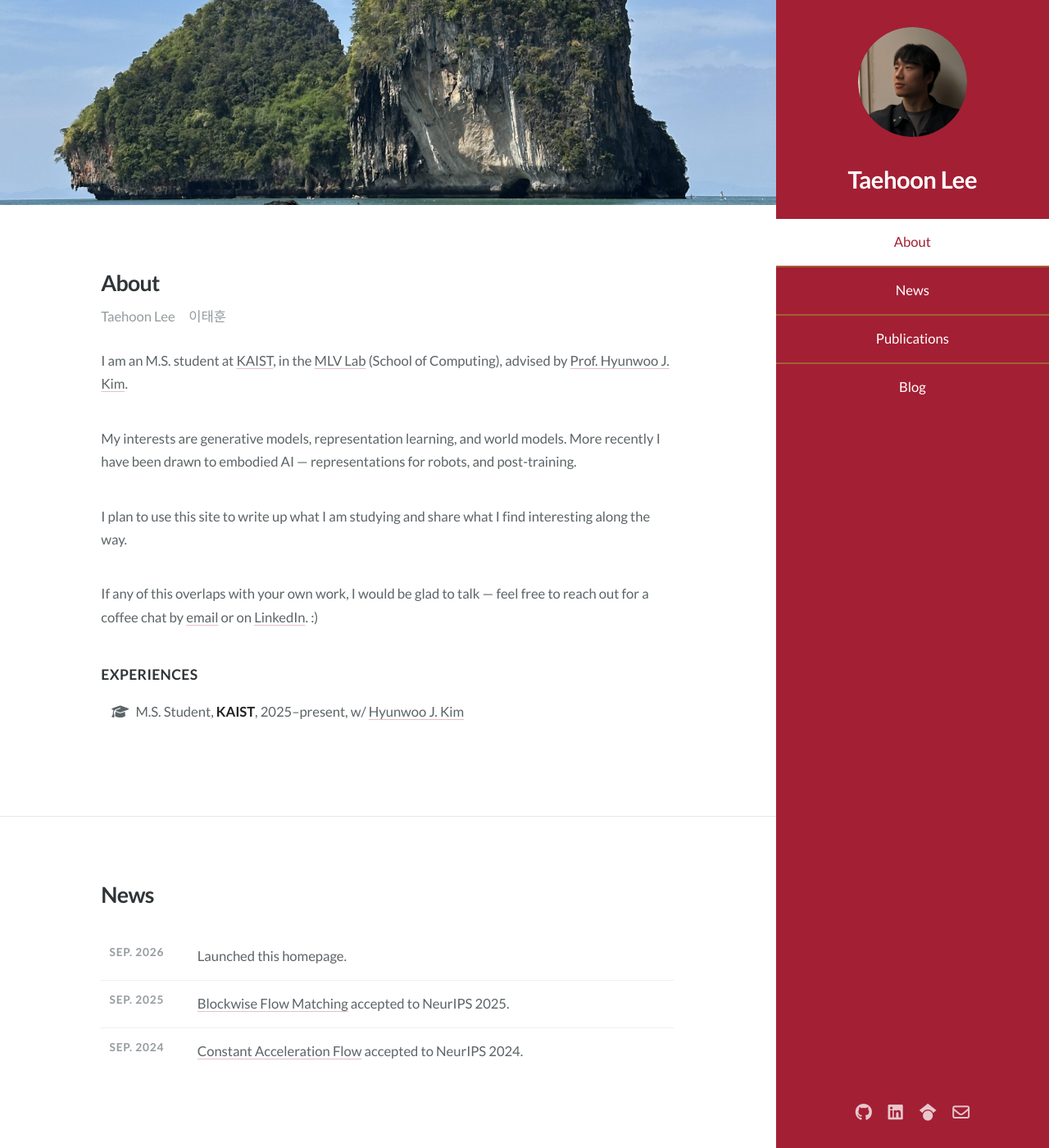
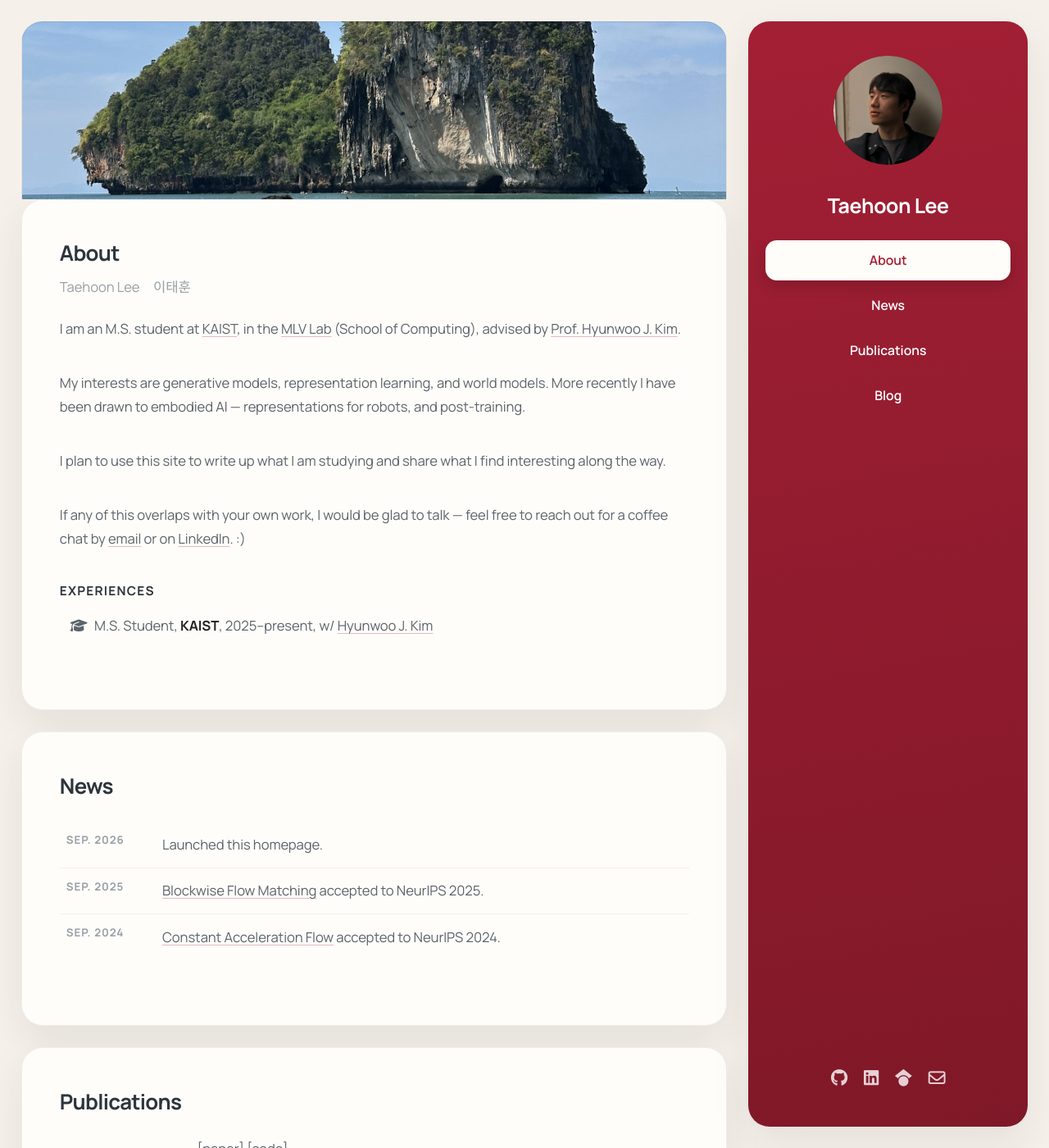
Before and after one commit to LTH9898/lth9898.github.io, a Jekyll site: the page built from index.html, in a window 1280 px wide and 1400 px high. Shown: the whole window at 82% size. Built offline with Jekyll 4.4.1, drawn with Linux system fonts in a browser that asks for light colours.

Commit message:
Move the layout to cards on a warm ground
The template put the content in a fixed-width column on a white page with
the sidebar bleeding to the right edge. That column's side margins moved
with the viewport — about 33px of gutter at 1100px wide but 170px at
1440px — so the page never sat at a consistent inset and read as though
it did not fit the window.

Restructures it around cards, following the direction of the reference
site the layout was asked to resemble:

- Warm ground (#f5f1ea) behind rounded off-white cards, one per section,
  with a soft shadow and a fixed inset. Gutters are now identical at
  every width.
- The banner is #about:before, a block ahead of the card rather than
  inside it, so it takes the same width and rounds only its top; the
  About card rounds only its bottom and the two read as one panel.
- The sidebar becomes a floating rounded panel painted by #header:before,
  inset on all sides, with a maroon gradient. Nav items become pills.
  Scoped above 1024px, where skel still positions the sidebar; below
  that it turns the sidebar into an off-canvas panel and resets it.
- Manrope replaces the unloaded Lato reference.

Four things the restructure turned up:

- skel sets .container width per breakpoint with !important (its "85%!"
  syntax), which left the card narrower than the banner above it. The
  card now fills the padded column instead.
- Reserving space for the sidebar on #main left #footer, a sibling, free
  to run under it. The reserve goes back on #wrapper.
- style.css caps and centres the layout above 1568px assuming a 23em
  sidebar; the panel is 22em, so both halves of that calculation are
  restated or the wrapper ends up wider than the space reserved.
- The template styles inline code as white on #555. Against a light chip
  the text was invisible, so the colour comes with the background now.

Also drops the fixed 270px height on .news-scroll, which left dead space
with only a few items, clears the white row background the "invisible"
Experiences table painted on the off-white card, palettes the
below-1024px title bar and side panel, and keeps the Blog nav item
active on post pages.

Checked at 375, 900, 1100, 1440 and 1700px: no horizontal overflow,
gutters symmetric, banner and card aligned, footer clear of the sidebar.

Co-Authored-By: Claude Opus 5 <noreply@anthropic.com>

```diff
--- a/_config.yml
+++ b/_config.yml
@@ -32,6 +32,7 @@ defaults:
     values:
       layout: post
       math: true
+      blog_active: true
 
 exclude:
   - README.md
--- a/_includes/head.html
+++ b/_includes/head.html
@@ -4,6 +4,10 @@
   <title>{% if page.title and page.url != '/' %}{{ page.title }} &middot; {{ site.title }}{% else %}{{ site.title }}{% endif %}</title>
   <link rel="stylesheet" href="{{ '/css/fa6-all.min.css' | relative_url }}">
   <link rel="stylesheet" href="{{ '/css/fa6-local-fonts.css' | relative_url }}">
+  <link rel="preconnect" href="https://fonts.googleapis.com">
+  <link rel="preconnect" href="https://fonts.gstatic.com" crossorigin>
+  <link rel="stylesheet"
+    href="https://fonts.googleapis.com/css2?family=Manrope:wght@400;500;600;700;800&display=swap">
   <link rel="stylesheet" href="{{ '/css/blog.css' | relative_url }}">
   <meta name="viewport" content="width=device-width, initial-scale=1">
   <meta http-equiv="content-type" content="text/html; charset=utf-8">
--- a/css/refine.css
+++ b/css/refine.css
@@ -1,22 +1,39 @@
 /*
-  Visual refinements layered on top of the Read Only template (css/style.css).
+  Visual layer over the Read Only template (css/style.css).
 
-  Kept deliberately restrained: the template's structure, maroon sidebar and
-  overall proportions are unchanged. What this file adjusts is the finish —
-  typography, spacing rhythm, rule weights, hover and focus states — so the
-  page reads as current without becoming a different design.
+  The template puts content in a fixed-width column against a white page with
+  the sidebar bleeding to the right edge. That column's side margins swing with
+  the viewport — roughly 33px at 1100px wide but 170px at 1440px — so the page
+  never sits at a consistent inset and reads as if it does not fit the window.
 
-  Loaded after style.css, so equal-specificity rules here win.
+  This file moves the layout to cards on a warm ground: the content sits in a
+  rounded panel with a fixed inset, and the sidebar becomes a floating panel
+  rather than a full-bleed edge. Margins are then the same at every width.
+
+  Loaded at the end of <body> because skel injects style.css and its breakpoint
+  variants into <head> at runtime; a <head> link would lose the cascade to them.
 */
 
 :root {
+  --ground: #f5f1ea;
+  --card: #fffdfa;
+  --card-edge: rgba(40, 25, 17, 0.07);
+  --card-shadow: 0 18px 48px rgba(40, 25, 17, 0.08);
+  --card-shadow-soft: 0 8px 24px rgba(40, 25, 17, 0.05);
+
   --brand: #a31f34;
-  --brand-dark: #7f1828;
-  --ink: #2f3437;
-  --ink-soft: #5c6467;
-  --ink-faint: #949c9f;
-  --rule: #e9e7e5;
-  --rule-soft: #f2f0ee;
+  --brand-deep: #7f1828;
+
+  --ink: #2d353c;
+  --ink-soft: #5b646b;
+  --ink-faint: #98a0a6;
+  --rule: #ece7e0;
+  --rule-soft: #f4f0ea;
+
+  --radius: 26px;
+  --radius-sm: 14px;
+  --inset: 26px;
+  --measure: 1000px;
 }
 
 /* --------------------------------------------------------------- Typography */
@@ -25,9 +42,12 @@ body,
 input,
 select,
 textarea {
+  background: var(--ground);
   color: var(--ink-soft);
+  font-family: 'Manrope', 'Lato', -apple-system, BlinkMacSystemFont, 'Segoe UI',
+    sans-serif;
   font-size: 12.5pt;
-  letter-spacing: -0.003em;
+  letter-spacing: -0.005em;
   line-height: 1.72;
   -webkit-font-smoothing: antialiased;
   -moz-osx-font-smoothing: grayscale;
@@ -40,13 +60,17 @@ h4,
 h5,
 h6 {
   color: var(--ink);
-  letter-spacing: -0.018em;
+  letter-spacing: -0.02em;
+}
+
+header.major {
+  margin-bottom: 1.5em;
 }
 
 header.major h2 {
   color: var(--ink);
-  font-size: 1.6em;
-  letter-spacing: -0.025em;
+  font-size: 1.55em;
+  letter-spacing: -0.028em;
 }
 
 header.major h2 + p {
@@ -54,15 +78,10 @@ header.major h2 + p {
   font-size: 1em;
 }
 
-/* The section header sat tight against its body copy; give it room. */
-header.major {
-  margin-bottom: 1.6em;
-}
-
 #about h3 {
   color: var(--ink);
-  font-size: 1.05em;
-  letter-spacing: 0.02em;
+  font-size: 0.92em;
+  letter-spacing: 0.08em;
   margin-top: 2.4em;
   text-transform: uppercase;
 }
@@ -74,14 +93,14 @@ header.major {
 /* -------------------------------------------------------------------- Links */
 
 /*
-  The template underlines every link with a 1px border and flips it to pure
-  blue (#0000ff) on hover, which fights the maroon palette. Use a real
-  underline with an offset instead, and hover into the brand colour.
+  The template underlines links with a 1px border and flips them to pure blue
+  on hover, which fights the palette. Use a real underline with an offset and
+  hover into the brand colour instead.
 */
 a {
   border-bottom: 0;
   text-decoration: underline;
-  text-decoration-color: rgba(163, 31, 52, 0.28);
+  text-decoration-color: rgba(163, 31, 52, 0.3);
   text-decoration-thickness: 1px;
   text-underline-offset: 0.18em;
   transition:
@@ -95,12 +114,11 @@ a:hover {
 }
 
 a:focus-visible {
-  border-radius: 2px;
+  border-radius: 3px;
   outline: 2px solid var(--brand);
   outline-offset: 2px;
 }
 
-/* Links that are chrome rather than prose carry no underline. */
 #nav a,
 #header a,
 .icons a,
@@ -118,18 +136,58 @@ a.lowkey:hover,
   text-underline-offset: 0.18em;
 }
 
-/* ------------------------------------------------------------------ Sections */
+/* ------------------------------------------------------------------- Layout */
 
-/*
-  6px of solid grey between sections read as a hard chunk. A hairline plus
-  slightly tighter vertical padding gives the same separation more quietly.
-*/
+#wrapper {
+  background: transparent;
+}
+
+#main {
+  padding: var(--inset) var(--inset) 0 var(--inset);
+}
+
+/* Cards carry the separation now, so the dividing rules go. */
 #main > section {
-  border-top: solid 1px var(--rule);
+  border-top: 0;
+}
+
+#main > section > .container,
+#footer .container {
+  /*
+    skel sets .container width per breakpoint with !important (its "85%!"
+    syntax), which would leave the card narrower than the banner above it.
+    Match them by letting the card fill the padded main column instead.
+  */
+  width: auto !important;
 }
 
 #main > section > .container {
-  padding: 4.5em 0 4em 0;
+  background: var(--card);
+  border: solid 1px var(--card-edge);
+  border-radius: var(--radius);
+  box-shadow: var(--card-shadow);
+  margin: 0 auto var(--inset) auto;
+  max-width: var(--measure);
+  padding: 2.75em 2.75em 2.5em 2.75em;
+}
+
+/*
+  The banner is #about:before, a block ahead of the card. Match its width and
+  round only its top so the two read as one panel.
+*/
+#about:before {
+  border: solid 1px var(--card-edge);
+  border-bottom: 0;
+  border-radius: var(--radius) var(--radius) 0 0;
+  height: 13em;
+  margin: 0 auto;
+  max-width: var(--measure);
+  width: 100%;
+}
+
+#about > .container {
+  border-radius: 0 0 var(--radius) var(--radius);
+  border-top: 0;
 }
 
 /* --------------------------------------------------------------------- News */
@@ -149,39 +207,51 @@ a.lowkey:hover,
 
 #news table td,
 #news table th {
-  padding: 0.85em 0.75em;
+  padding: 0.8em 0.6em;
 }
 
 #news .news-date {
   color: var(--ink-faint);
-  font-size: 0.82em;
-  font-weight: 600;
-  letter-spacing: 0.06em;
+  font-size: 0.8em;
+  font-weight: 700;
+  letter-spacing: 0.07em;
   text-transform: uppercase;
   white-space: nowrap;
+}
+
+/* The template pins this to 270px, leaving dead space with only a few items. */
+.news-scroll {
+  height: auto;
+  max-height: 270px;
+}
+
+/*
+  The "invisible" tables (Experiences) still paint a white row background,
+  which shows as a pale box now that the card is off-white.
+*/
+table.invisible tbody.invisible tr.invisible,
+table.invisible tbody.invisible tr.invisible:nth-child(2n + 1) {
+  background-color: transparent;
+  border: 0;
 }
 
 /* ------------------------------------------------------------- Publications */
 
 .features .feature-item {
-  border-top: solid 1px var(--rule-soft);
-  border-radius: 5px;
-  margin-bottom: 0.25em;
-  padding: 1.25em 0.75em;
+  border-top: 0;
+  border-radius: var(--radius-sm);
+  margin-bottom: 0.5em;
+  padding: 1.1em;
   transition: background-color 0.18s ease;
 }
 
 .features .feature-item:hover {
-  background: #faf9f8;
-}
-
-.features .feature-item:first-child {
-  padding-top: 1.25em;
+  background: rgba(163, 31, 52, 0.035);
 }
 
 .features .feature-item .image img {
   border: solid 1px var(--rule);
-  border-radius: 4px;
+  border-radius: 8px;
   height: auto;
 }
 
@@ -193,27 +263,105 @@ a.lowkey:hover,
 
 /* ------------------------------------------------------------------ Sidebar */
 
+/*
+  Below the medium breakpoint skel turns the sidebar into an off-canvas panel
+  and resets its positioning, so the floating-panel treatment is desktop only.
+*/
+@media screen and (min-width: 1025px) {
+  /*
+    Keep the reserve on #wrapper rather than #main: #footer is a sibling of
+    #main, so margin on #main alone leaves the footer running under the
+    sidebar. 22em matches the narrowed panel below.
+  */
+  #wrapper {
+    padding-right: 22em;
+  }
+
+  #header {
+    background: transparent;
+    padding: var(--inset) var(--inset) var(--inset) 0;
+    right: 0;
+    width: 22em;
+  }
+
+  #header:before {
+    background: linear-gradient(170deg, var(--brand) 0%, var(--brand-deep) 100%);
+    border-radius: var(--radius);
+    box-shadow: var(--card-shadow);
+    content: '';
+    inset: var(--inset) var(--inset) var(--inset) 0;
+    position: absolute;
+    z-index: -1;
+  }
+
+  #header > header {
+    padding: 2.5em 2em 1.75em 2em;
+  }
+
+  #header > footer {
+    padding: 2em 2em 2.5em 2em;
+  }
+
+  #header > nav {
+    padding: 0 1.25em;
+  }
+}
+
+/*
+  style.css caps and centres the layout above 1568px using a 23em sidebar. The
+  panel here is 22em, so both halves of that calculation have to be restated or
+  the wrapper ends up 1em wider than the space actually reserved and the footer
+  slides under the sidebar.
+*/
+@media screen and (min-width: 1568px) {
+  #wrapper {
+    margin-left: auto;
+    margin-right: auto;
+    max-width: calc(1200px + 22em);
+  }
+
+  #header {
+    right: calc((100vw - (1200px + 22em)) / 2);
+  }
+}
+
 #header > header .avatar img {
-  box-shadow: 0 2px 14px rgba(0, 0, 0, 0.22);
+  box-shadow: 0 4px 18px rgba(0, 0, 0, 0.28);
 }
 
 #header > header h1 {
-  letter-spacing: -0.015em;
+  font-size: 1.5em;
+  letter-spacing: -0.02em;
 }
 
-#nav ul li a {
+/* Nav as pills rather than full-width bars with dividing rules. */
+#header > nav ul li {
+  border-top: 0;
+  margin-bottom: 0.35em;
+}
+
+#header > nav ul li a {
+  border-radius: var(--radius-sm);
+  font-size: 0.95em;
+  font-weight: 600;
+  padding: 0.7em 1em;
   transition:
     background-color 0.18s ease,
     color 0.18s ease;
 }
 
-#nav ul li a:not(.active):hover {
-  background: rgba(255, 255, 255, 0.09);
-  color: #fff !important;
+#header > nav ul li a:not(.active):hover {
+  background: rgba(255, 255, 255, 0.12);
+}
+
+#header > nav ul li a.active {
+  background: #fffdfa;
+  box-shadow: 0 6px 18px rgba(0, 0, 0, 0.16);
+  color: var(--brand) !important;
 }
 
 #header footer .icons a {
-  opacity: 0.75;
+  opacity: 0.8;
   transition:
     opacity 0.18s ease,
     transform 0.18s ease;
@@ -227,19 +375,121 @@ a.lowkey:hover,
 /* ------------------------------------------------------------------- Footer */
 
 #footer {
-  background: #f6f5f4;
-  border-top: solid 1px var(--rule);
+  background: transparent;
+  border-top: 0;
   color: var(--ink-faint);
+  padding: 0 var(--inset) 2.5em var(--inset);
+}
+
+/* Line the footer up with the cards above it. */
+#footer .container {
+  margin: 0 auto;
+  max-width: var(--measure);
 }
 
 #footer .copyright {
-  font-size: 0.82em;
+  font-size: 0.8em;
+}
+
+#footer .copyright li {
+  border-left-color: var(--rule);
 }
 
 .footer-logo img {
   border-radius: 12px;
-  max-width: 44px;
+  max-width: 40px;
   opacity: 0.9;
+}
+
+/* -------------------------------------------------------------------- Blog */
+
+.post-list-item {
+  border-top-color: var(--rule-soft);
+}
+
+.post-list-date {
+  color: var(--ink-faint);
+}
+
+.post-list-title {
+  color: var(--ink);
+}
+
+.post-list-desc {
+  color: var(--ink-soft);
+}
+
+.tag {
+  background: rgba(163, 31, 52, 0.07);
+  border-radius: 999px;
+  color: #8a6a6f;
+  font-weight: 600;
+}
+
+a.tag:hover,
+.tag.is-active {
+  background: var(--brand);
+  color: #fff;
+}
+
+.tag-filter {
+  border-bottom-color: var(--rule);
+}
+
+.post-body pre {
+  border-radius: 10px;
+}
+
+/* The template's inline code is white on #555; our chip is light, so the
+   text colour has to come with it or it renders invisible. */
+.post-body code,
+code {
+  background: rgba(40, 25, 17, 0.06);
+  color: #7a3b48;
+}
+
+.post-body pre code,
+pre code {
+  background: none;
+  color: #e8e6e3;
+}
+
+.post-nav,
+.post-body hr,
+.post-body blockquote {
+  border-color: var(--rule);
+}
+
+/* --------------------------------------------------- Off-canvas chrome (<=1024px) */
+
+#titleBar {
+  background: var(--card);
+  border-bottom: solid 1px var(--rule);
+}
+
+#titleBar .title {
+  color: var(--ink);
+}
+
+#sidePanel {
+  background: var(--brand-deep);
+}
+
+/* ------------------------------------------------------------------- Narrow */
+
+@media screen and (max-width: 1024px) {
+  :root {
+    --inset: 14px;
+    --radius: 18px;
+  }
+
+  #main > section > .container {
+    padding: 2em 1.5em;
+  }
+
+  #about:before {
+    height: 10em;
+  }
 }
 
 /* ------------------------------------------------------------------- Motion */
```
